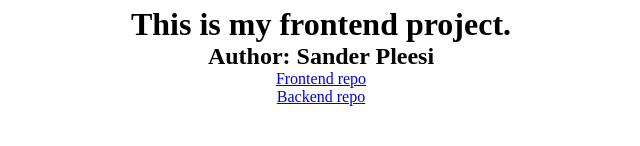
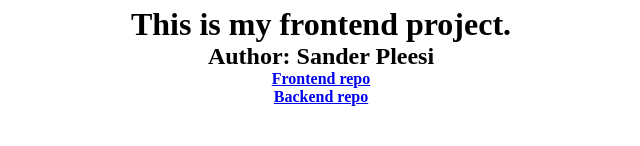
Before and after one commit to saplee/inbank-frontend, a Vue app: page /about in a window 1280 px wide. Shown: the part 154-300 px from the top of the page, without its empty margins (319-959 px from the left). Built offline with nearby package versions, Linux system fonts and the light colour scheme.

Commit message:
New about view

```diff
--- a/src/views/AboutView.vue
+++ b/src/views/AboutView.vue
@@ -3,9 +3,10 @@
     <h1>This is my frontend project.</h1>
     <h2>Author: Sander Pleesi</h2>
     <ul>
-      <a href="https://github.com/saplee/inbank-frontend">Frontend repo</a>
+      <a href="https://github.com/saplee/inbank-frontend"><strong>Frontend repo</strong></a>
       <br>
-      <a href="https://github.com/saplee/inbank-backend">Backend repo</a>
+      <a href="https://github.com/saplee/inbank-backend"><strong>Backend repo</strong></a>
+
     </ul>
   </div>
 </template>
@@ -15,4 +16,7 @@
   text-align: center;
   margin: 10em;
 }
+a{
+  font-family: Sana;
+}
 </style>
```
